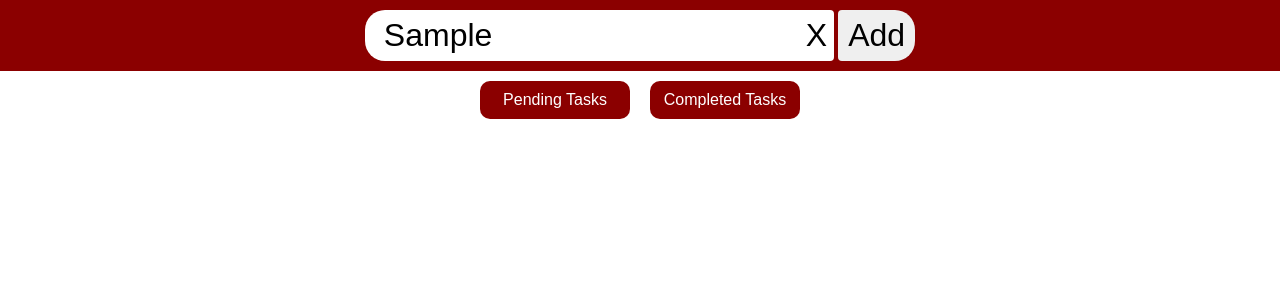
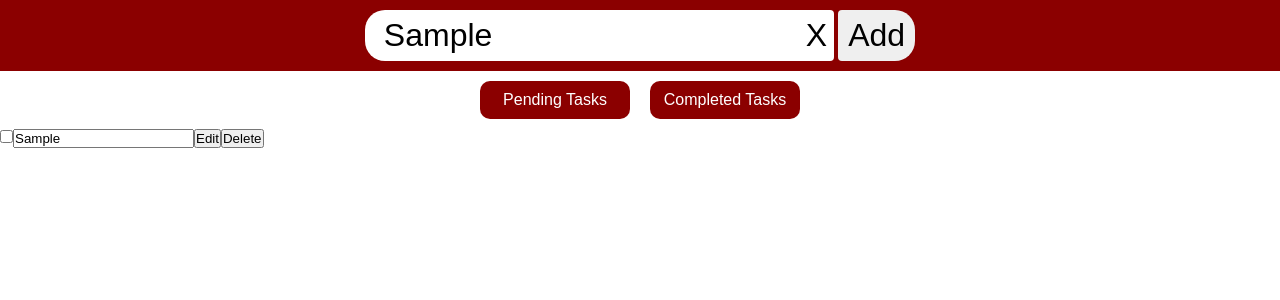
Before and after one commit to Kyle-Panuringan/todo-tasks, a React (Vite) app: page / in a window 1280 px wide. Both pictures are taken after typing "Sample" into the empty fields and a click on the button "Add". Shown: the top 300 px of the page. Built offline with nearby package versions, Linux system fonts and the light colour scheme.

Commit message:
Add taskDelete functionality

```diff
--- a/src/App.tsx
+++ b/src/App.tsx
@@ -2,6 +2,7 @@ import { useEffect, useState } from "react";
 import TaskCreate from "./components/TaskCreate/TaskCreate";
 import { v4 } from "uuid";
 import TaskCategory from "./components/TaskCategory/TaskCategory";
+import TaskList from "./components/TaskList/TaskList";
 
 export interface taskProps {
   id: string;
@@ -21,6 +22,10 @@ const App = () => {
     setTasks([...tasks, { id: v4(), name: data, isComplete: false }]);
   };
 
+  const taskDelete = (id: string) => {
+    setTasks(tasks.filter((task) => task.id !== id));
+  };
+
   useEffect(() => {
     localStorage.setItem("tasks", JSON.stringify(tasks));
   }, [tasks]);
@@ -29,6 +34,7 @@ const App = () => {
     <>
       <TaskCreate taskAdd={taskAdd} />
       <TaskCategory />
+      <TaskList tasks={tasks} taskDelete={taskDelete} />
     </>
   );
 };
--- /dev/null
+++ b/src/components/TaskItem/TaskItem.tsx
@@ -0,0 +1,30 @@
+import { useState } from "react";
+import { taskProps } from "../../App";
+
+interface Props {
+  id: string;
+  name: string;
+  isComplete: boolean;
+  taskDelete: (id: string) => void;
+}
+
+const TaskItem = ({ id, name, isComplete, taskDelete }: Props) => {
+  const [taskName, setTaskName] = useState(name);
+
+  return (
+    <form>
+      <input type="checkbox" />
+      <input
+        type="text"
+        value={taskName}
+        onChange={(e) => setTaskName(e.target.value)}
+      />
+      <button type="button">Edit</button>
+      <button type="button" onClick={() => taskDelete(id)}>
+        Delete
+      </button>
+    </form>
+  );
+};
+
+export default TaskItem;
--- a/src/components/TaskList/TaskList.tsx
+++ b/src/components/TaskList/TaskList.tsx
@@ -1,5 +1,19 @@
-const TaskList = () => {
-  return <div>TaskList</div>;
+import { taskProps } from "../../App";
+import TaskItem from "../TaskItem/TaskItem";
+
+interface Props {
+  tasks: taskProps[];
+  taskDelete: (id: string) => void;
+}
+
+const TaskList = ({ tasks, taskDelete }: Props) => {
+  return (
+    <div>
+      {tasks.map((task) => (
+        <TaskItem key={task.id} {...task} taskDelete={taskDelete} />
+      ))}
+    </div>
+  );
 };
 
 export default TaskList;
```
Also changed, not shown: src/components/TaskItem/taskItem.scss (added).
